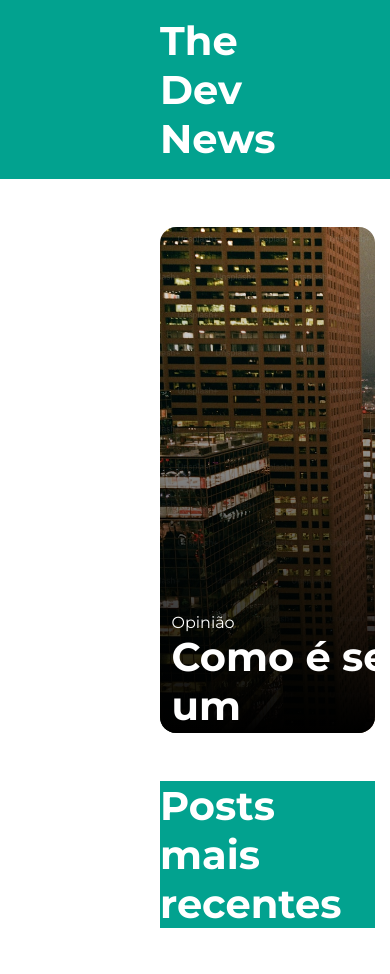
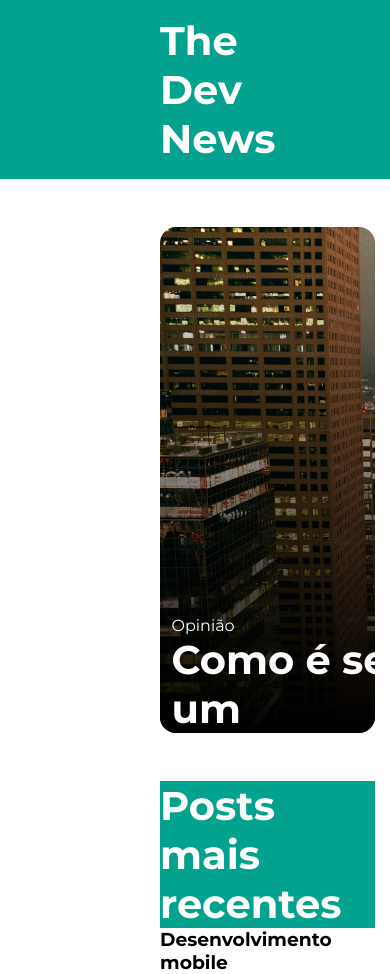
Before and after one commit to AlvaroPDs/RID-180672Desafio_2, a plain HTML site: page index.htm in a window 390 px wide. Shown: the top 974 px of the page. Before the commit the page ends 928 px from the top, so only its background shows below. Drawn offline with Linux system fonts and the light colour scheme.

Commit message:
adicionando-responsividade-2

```diff
--- a/index.htm
+++ b/index.htm
@@ -26,6 +26,10 @@
         </section>
         <section id="container">
             <h2 class="cardTitle bBlue">Posts mais recentes</h2>
+            <div class="cards">
+                <h3>Desenvolvimento mobile</h3>
+
+            </div>
         </section>
     </main>
 </body>
--- a/style.css
+++ b/style.css
@@ -74,14 +74,14 @@ span{
 .textArticle{
     color: #fff;
     position: absolute;
-    top: 80%;
+    top: 65%;
     left: 7%;
-    transform: translate(-7%, -80%);
+    transform: translate(-7%, -65%);
     padding-left: 1.5rem;
     padding-bottom: 1.5rem;
 }
 
-@media only screen and (max-width:2560px) {
+@media only screen and (max-width:2298px) {
 
     .gradientArticle{
         width: 55vw;
@@ -96,7 +96,8 @@ span{
     .textArticle{
         color:#fff;
         position: absolute;
-        bottom: calc(50% - 8vw);
+        bottom: calc(100% - 1vw);
+        top: 80%;
         left: 5%;
     }
     h2{
@@ -105,3 +106,13 @@ span{
     }
 
 }
+
+@media only screen and (max-width:767px){
+    .textArticle{
+        color:#fff;
+        position: absolute;
+        bottom: calc(100% - 1vw);
+        top: 80%;
+        left: 5%;
+    }
+}
```
